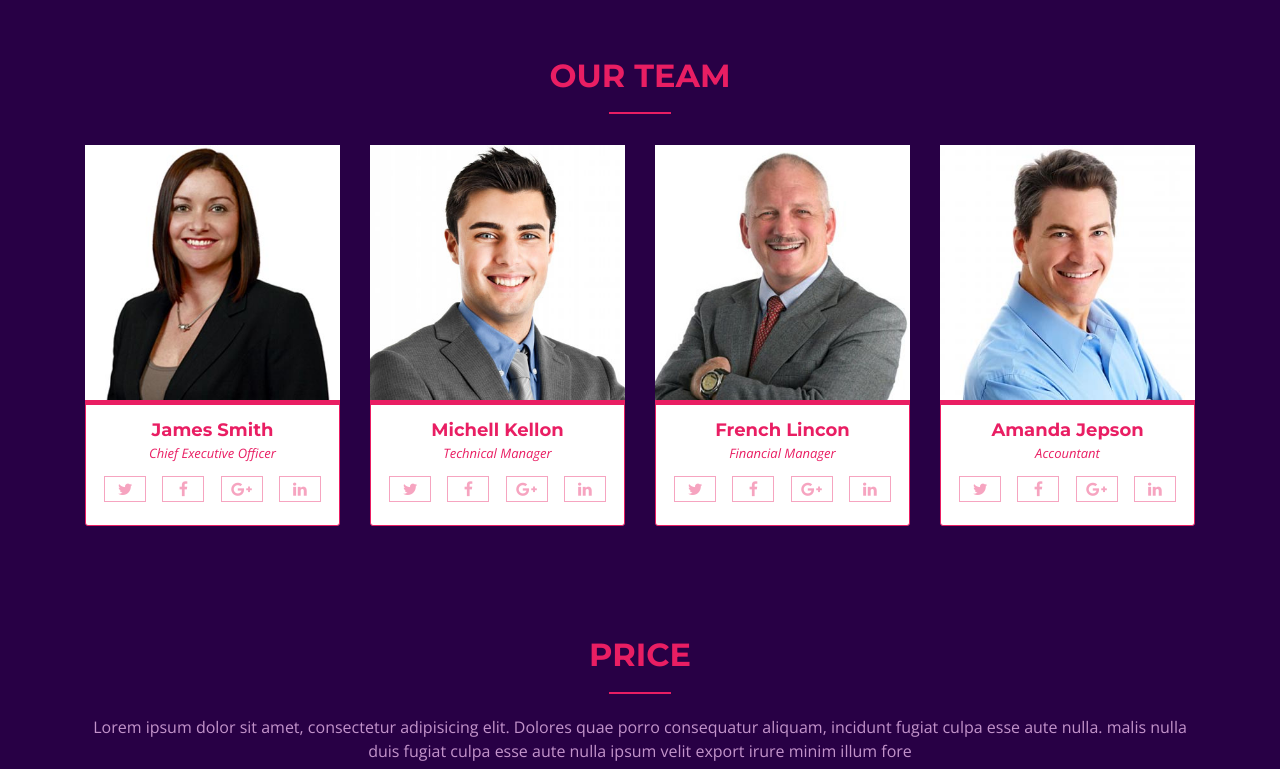
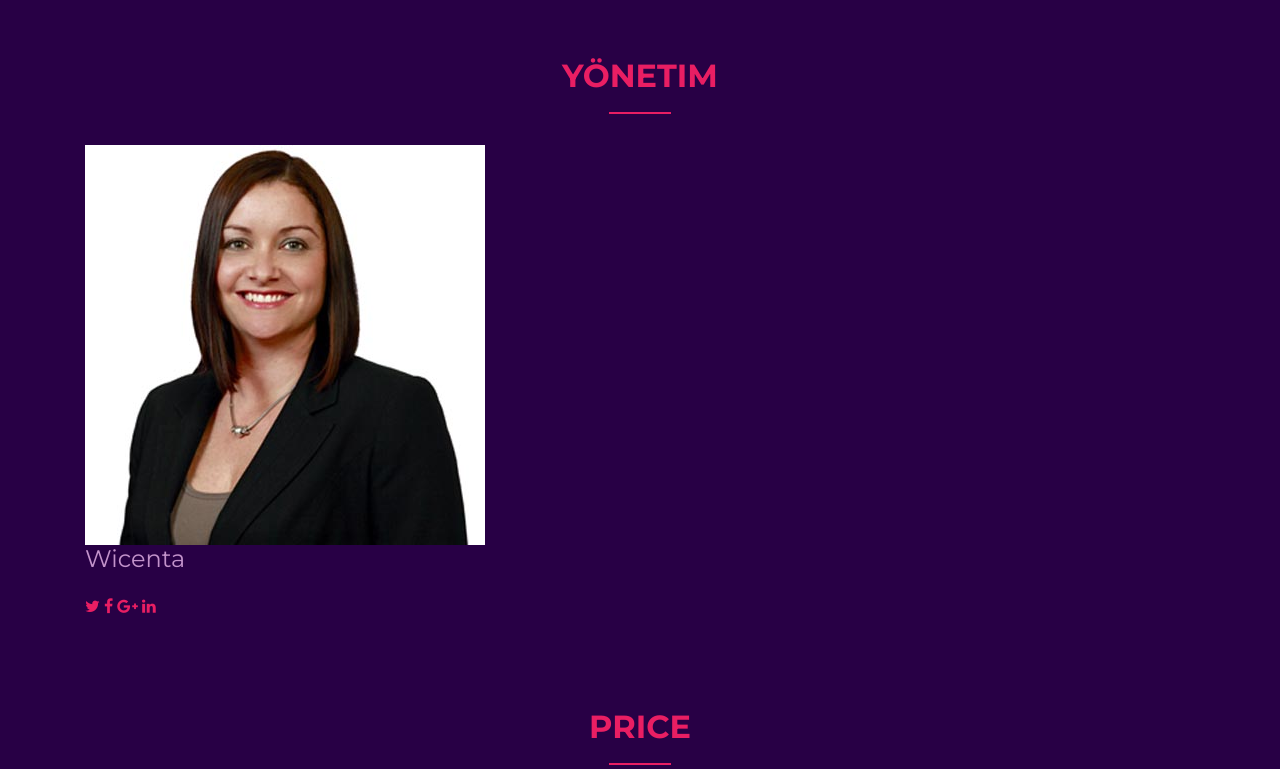
Before and after one commit to Wicenta/wicenta.github.io, a plain HTML site: page index.html in a window 1280 px wide. Shown: the part 5308-6077 px from the top of the page. Drawn offline with nearby package versions, Linux system fonts and the light colour scheme; files whose address does not match are found by name.

Commit message:
Update index.html

```diff
--- a/index.html
+++ b/index.html
@@ -8,7 +8,7 @@ License: https://webthemez.com/license
 <html lang="en">
 <head>
   <meta charset="utf-8">
-  <title>Party Bootstrap 4 Website Template</title>
+  <title>Wicenta Official</title>
   <meta content="width=device-width, initial-scale=1.0" name="viewport">
   <meta content="" name="keywords">
   <meta content="" name="description">
@@ -464,15 +464,15 @@ License: https://webthemez.com/license
     <section id="team" class="wow fadeInUp">
       <div class="container">
         <div class="section-header">
-          <h2>Our Team</h2>
+          <h2>Yönetim</h2>
         </div>
         <div class="row">
           <div class="col-lg-3 col-md-6">
-            <div class="member">
+            <div class="Owner">
               <div class="pic"><img src="img/team1.jpg" alt=""></div>
               <div class="details">
-                <h4>James Smith</h4>
-                <span>Chief Executive Officer</span>
+                <h4>Wicenta</h4>
+                <span></span>
                 <div class="social">
                   <a href=""><i class="fa fa-twitter"></i></a>
                   <a href=""><i class="fa fa-facebook"></i></a>
@@ -483,57 +483,7 @@ License: https://webthemez.com/license
             </div>
           </div>
 
-          <div class="col-lg-3 col-md-6">
-            <div class="member">
-              <div class="pic"><img src="img/team2.jpg" alt=""></div>
-              <div class="details">
-                <h4>Michell Kellon</h4>
-                <span>Technical Manager</span>
-                <div class="social">
-                  <a href=""><i class="fa fa-twitter"></i></a>
-                  <a href=""><i class="fa fa-facebook"></i></a>
-                  <a href=""><i class="fa fa-google-plus"></i></a>
-                  <a href=""><i class="fa fa-linkedin"></i></a>
-                </div>
-              </div>
-            </div>
-          </div>
 
-          <div class="col-lg-3 col-md-6">
-            <div class="member">
-              <div class="pic"><img src="img/team3.jpg" alt=""></div>
-              <div class="details">
-                <h4>French Lincon</h4>
-                <span>Financial Manager</span>
-                <div class="social">
-                  <a href=""><i class="fa fa-twitter"></i></a>
-                  <a href=""><i class="fa fa-facebook"></i></a>
-                  <a href=""><i class="fa fa-google-plus"></i></a>
-                  <a href=""><i class="fa fa-linkedin"></i></a>
-                </div>
-              </div>
-            </div>
-          </div>
-
-          <div class="col-lg-3 col-md-6">
-            <div class="member">
-              <div class="pic"><img src="img/team4.jpg" alt=""></div>
-              <div class="details">
-                <h4>Amanda Jepson</h4>
-                <span>Accountant</span>
-                <div class="social">
-                  <a href=""><i class="fa fa-twitter"></i></a>
-                  <a href=""><i class="fa fa-facebook"></i></a>
-                  <a href=""><i class="fa fa-google-plus"></i></a>
-                  <a href=""><i class="fa fa-linkedin"></i></a>
-                </div>
-              </div>
-            </div>
-          </div>
-        </div>
-
-      </div>
-    </section><!-- #team -->
 <!--==================
 Price
 ======================-->
```
